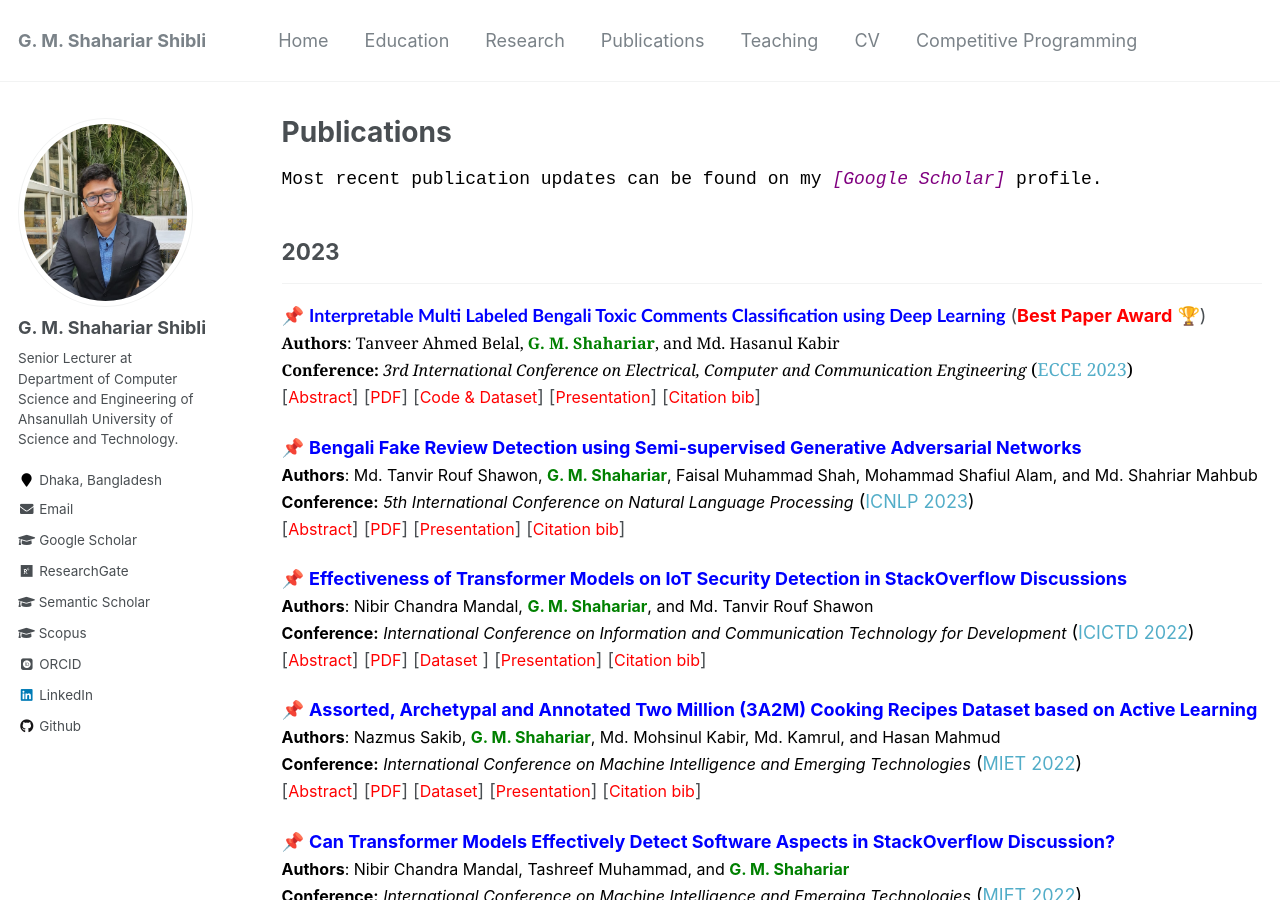
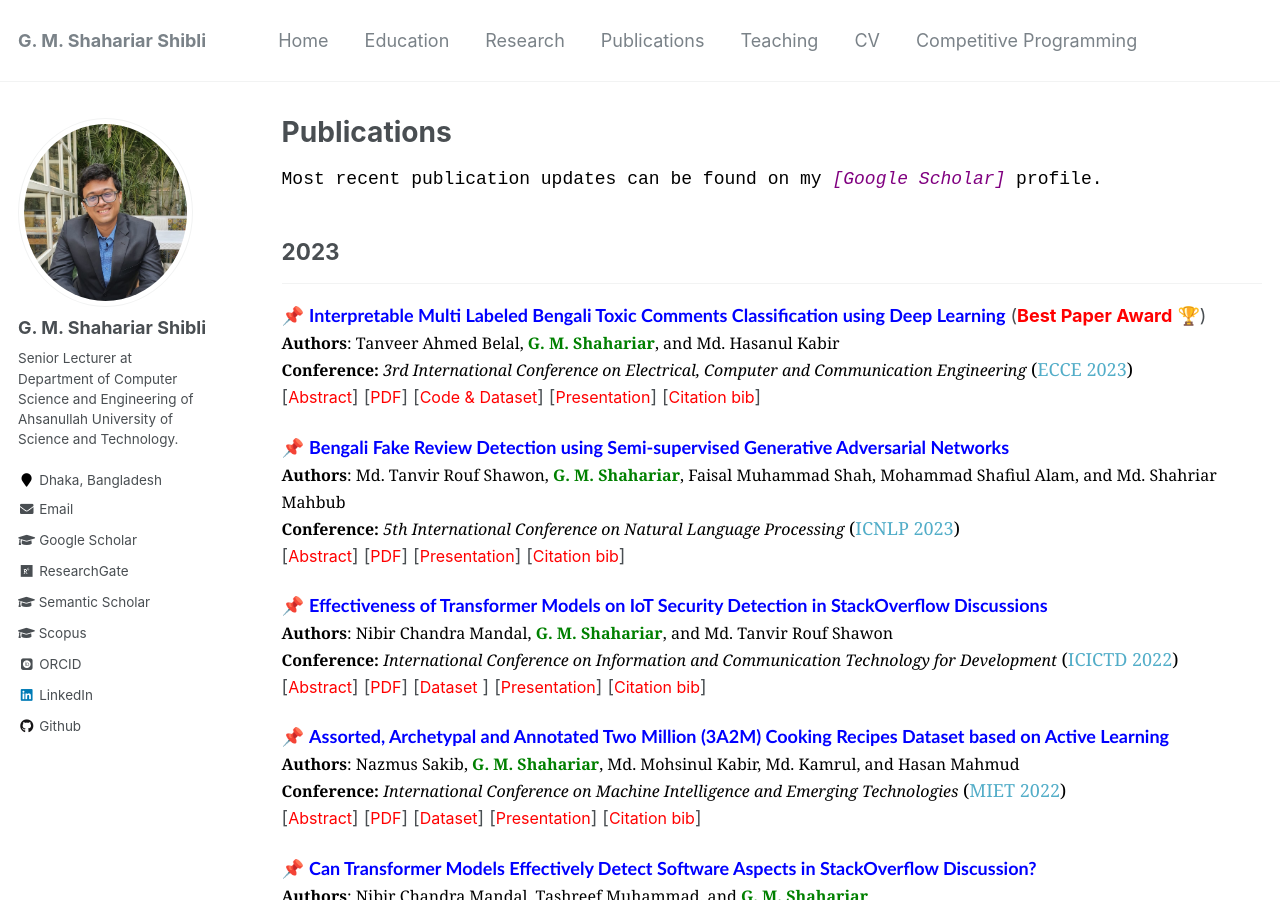
Before and after one commit to shahariar-shibli/shahariar-shibli.github.io, a Jekyll site: the page built from _pages/publications.md, in a window 1280 px wide and 900 px high. Built offline with Jekyll 4.4.1, drawn with Linux system fonts in a browser that asks for light colours; some web fonts are replaced.

Commit message:
Update publications.md

```diff
--- a/_pages/publications.md
+++ b/_pages/publications.md
@@ -36,7 +36,7 @@ author_profile: true
 </div>
 
 <div id="ecce2023_abstract" class="abstract" style="display:none;">
-	<p style="text-align:justify; color:black;font-family:Trebuchet MS;">
+	<p style="text-align:justify; color:black;font-family:Monaco;">
 		<font size="3">
 			This paper presents a deep learning-based pipeline for categorizing Bengali toxic comments,
 			in which at first a binary classification model is used to determine whether a comment is toxic or not,
@@ -52,12 +52,12 @@ author_profile: true
 </div>
 
 <!-- Paper 04 -->
-📌 [<span style="color:blue">**Bengali Fake Review Detection using Semi-supervised Generative Adversarial Networks**</span>](https://www.researchgate.net/publication/369855297_Bengali_Fake_Review_Detection_using_Semi-supervised_Generative_Adversarial_Networks)<br>
-<span style="color:black">
+📌 [<span style="color:blue;font-family:Trebuchet MS;">**Bengali Fake Review Detection using Semi-supervised Generative Adversarial Networks**</span>](https://www.researchgate.net/publication/369855297_Bengali_Fake_Review_Detection_using_Semi-supervised_Generative_Adversarial_Networks)<br>
+<span style="color:black;font-family:Georgia">
 	<font size="3"><strong>Authors</strong>: Md. Tanvir Rouf Shawon, <strong style="color:green">G. M. Shahariar</strong>, Faisal Muhammad Shah, Mohammad Shafiul Alam, and Md. Shahriar Mahbub</font>
 </span>
 <br>
-<span style="color:black">
+<span style="color:black;font-family:Georgia">
 	<font size="3"><strong>Conference:</strong><em> 5th International Conference on Natural Language Processing</em></font> ([ICNLP 2023](http://www.icnlp.net/index.html))
 </span>
 <br>
@@ -75,7 +75,7 @@ author_profile: true
 </div>
 
 <div id="icnlp2023_abstract" class="abstract" style="display:none;">
-	<p style="text-align:justify; color:black;">
+	<p style="text-align:justify; color:black;font-family:Monaco;">
 		<font size="3">
 			This paper investigates the potential of semi-supervised Generative Adversarial Networks (GANs) to fine-tune pretrained language
 			models in order to classify Bengali fake reviews from real reviews with a few annotated data. With the rise of social media and e-commerce,
@@ -93,12 +93,12 @@ author_profile: true
 </div>
 
 <!-- Paper 03 -->
-📌 [<span style="color:Blue">**Effectiveness of Transformer Models on IoT Security Detection in StackOverflow Discussions**</span>](https://link.springer.com/chapter/10.1007/978-981-19-7528-8_10)<br>
-<span style="color:black">
+📌 [<span style="color:Blue;font-family:Trebuchet MS;">**Effectiveness of Transformer Models on IoT Security Detection in StackOverflow Discussions**</span>](https://link.springer.com/chapter/10.1007/978-981-19-7528-8_10)<br>
+<span style="color:black;font-family:Georgia">
 	<font size="3"><strong>Authors</strong>: Nibir Chandra Mandal, <strong style="color:green">G. M. Shahariar</strong>, and Md. Tanvir Rouf Shawon</font>
 </span>
 <br>
-<span style="color:black">
+<span style="color:black;font-family:Georgia">
 	<font size="3"><strong>Conference:</strong><em> International Conference on Information and Communication Technology for Development</em></font> ([ICICTD 2022](https://link.springer.com/book/10.1007/978-981-19-7528-8))
 </span>
 <br>
@@ -121,7 +121,7 @@ author_profile: true
 </div>
 
 <div id="icictd2023_abstract" class="abstract" style="display:none;">
-	<p style="text-align:justify; color:black;">
+	<p style="text-align:justify; color:black;font-family:Monaco;">
 		<font size="3">
 			The Internet of Things (IoT) is an emerging concept that directly links to the billions of physical items, or “things”
 			that are connected to the Internet and are all gathering and exchanging information between devices and systems. However,
@@ -143,12 +143,12 @@ author_profile: true
 
 
 <!-- Paper 02 -->
-📌 [<span style="color:Blue">**Assorted, Archetypal and Annotated Two Million (3A2M) Cooking Recipes Dataset based on Active Learning**</span>](https://doi.org/10.1007/978-3-031-34622-4_15)<br>
-<span style="color:black">
+📌 [<span style="color:Blue;font-family:Trebuchet MS;">**Assorted, Archetypal and Annotated Two Million (3A2M) Cooking Recipes Dataset based on Active Learning**</span>](https://doi.org/10.1007/978-3-031-34622-4_15)<br>
+<span style="color:black;font-family:Georgia">
 	<font size="3"><strong>Authors</strong>: Nazmus Sakib, <strong style="color:green">G. M. Shahariar</strong>, Md. Mohsinul Kabir, Md. Kamrul, and Hasan Mahmud</font>
 </span>
 <br>
-<span style="color:black">
+<span style="color:black;font-family:Georgia">
 	<font size="3"><strong>Conference:</strong><em> International Conference on Machine Intelligence and Emerging Technologies</em></font> ([MIET 2022](https://confmiet.org/))
 </span>
 <br>
@@ -173,7 +173,7 @@ author_profile: true
 </div>
 
 <div id="miet2022_abstract" class="abstract" style="display:none;">
-	<p style="text-align:justify; color:black;">
+	<p style="text-align:justify; color:black;font-family:Monaco;">
 		<font size="3">
 			Cooking recipes allow individuals to exchange culinary ideas and provide food preparation instructions. Due to a lack of
 			adequate labeled data, categorizing raw recipes found online to the appropriate food genres is a challenging task in this domain.
@@ -193,12 +193,12 @@ author_profile: true
 </div>
 
 <!-- Paper 01 -->
-📌 [<span style="color:Blue">**Can Transformer Models Effectively Detect Software Aspects in StackOverflow Discussion?**</span>](https://doi.org/10.1007/978-3-031-34622-4_18)<br>
-<span style="color:black">
+📌 [<span style="color:Blue;font-family:Trebuchet MS;">**Can Transformer Models Effectively Detect Software Aspects in StackOverflow Discussion?**</span>](https://doi.org/10.1007/978-3-031-34622-4_18)<br>
+<span style="color:black;font-family:Georgia">
 	<font size="3"><strong>Authors</strong>: Nibir Chandra Mandal, Tashreef Muhammad, and <strong style="color:green">G. M. Shahariar</strong></font>
 </span>
 <br>
-<span style="color:black">
+<span style="color:black;font-family:Georgia">
 	<font size="3"><strong>Conference:</strong><em> International Conference on Machine Intelligence and Emerging Technologies</em></font> ([MIET 2022](https://confmiet.org/))
 </span>
 <br>
@@ -221,7 +221,7 @@ author_profile: true
 </div>
 
 <div id="miet2022_2_abstract" class="abstract" style="display:none;">
-	<p style="text-align:justify; color:black;">
+	<p style="text-align:justify; color:black;font-family:Monaco;">
 		<font size="3">
 			Dozens of new tools and technologies are being incorporated to help developers, which is becoming a source of consternation
 			as they struggle to choose one over the others. For example, there are at least ten frameworks available to developers for
@@ -244,12 +244,12 @@ author_profile: true
 ## 2022
 ---------
 <!-- Paper 02 -->
-📌 [<span style="color:Blue">**Automatic back transliteration of Romanized Bengali (Banglish) to Bengali**</span>](https://link.springer.com/article/10.1007/s42044-022-00122-9)<br>
-<span style="color:black">
+📌 [<span style="color:Blue;font-family:Trebuchet MS;">**Automatic back transliteration of Romanized Bengali (Banglish) to Bengali**</span>](https://link.springer.com/article/10.1007/s42044-022-00122-9)<br>
+<span style="color:black;font-family:Georgia">
 	<font size="3"><strong>Authors</strong>: <strong style="color:green">G. M. Shahariar Shibli</strong>, Md. Tanvir Rouf Shawon, Anik Hassan Nibir, Md. Zabed Miandad, and Nibir Chandra Mandal</font>
 </span>
 <br>
-<span style="color:black">
+<span style="color:black;font-family:Georgia">
 	<font size="3"><strong>Journal:</strong><em> Iran Journal of Computer Science</em></font> ([Iran J Comput Sci](https://www.springer.com/journal/42044))
 </span>
 <br>
@@ -269,7 +269,7 @@ author_profile: true
 </div>
 
 <div id="iran2022_abstract" class="abstract" style="display:none;">
-	<p style="text-align:justify; color:black;">
+	<p style="text-align:justify; color:black;font-family:Monaco;">
 		<font size="3">
 			Back transliteration of Romanized Bengali to Bengali is the process of converting text written in the Latin alphabet back into the
 			Bengali script. This is often done in order to improve the readability of Bengali text for Bengali speakers using a simple rules-based
@@ -287,12 +287,12 @@ author_profile: true
 </div>
 
 <!-- Paper 01 -->
-📌 [<span style="color:Blue">**Urgent Text Detection in Bengali Language Based on Boosting Techniques**</span>](https://link.springer.com/chapter/10.1007/978-981-19-2445-3_49)<br>
-<span style="color:black">
+📌 [<span style="color:Blue;font-family:Trebuchet MS;">**Urgent Text Detection in Bengali Language Based on Boosting Techniques**</span>](https://link.springer.com/chapter/10.1007/978-981-19-2445-3_49)<br>
+<span style="color:black;font-family:Georgia">
 	<font size="3"><strong>Authors</strong>: Rafsan Rahman, Tamanna Nazmin, Noor Nafeur Rahman, Miyad Bhuiyan, <strong style="color:green">G. M. Shahariar</strong>, and Faisal Muhammad Shah</font>
 </span>
 <br>
-<span style="color:black">
+<span style="color:black;font-family:Georgia">
 	<font size="3"><strong>Conference:</strong><em> International Conference on Fourth Industrial Revolution and Beyond</em></font> ([ICFIRB 2022](https://link.springer.com/book/10.1007/978-981-19-2445-3))
 </span>
 <br>
@@ -319,7 +319,7 @@ author_profile: true
 </div>
 
 <div id="icfirb2022_abstract" class="abstract" style="display:none;">
-	<p style="text-align:justify; color:black;">
+	<p style="text-align:justify; color:black;font-family:Monaco;">
 		<font size="3">
 			This paper presents a learning approach on a unique dataset formulated by authors that detects urgent texts
 			from the posts on social media platforms in Bengali language. It is difficult to keep track of every information
@@ -339,12 +339,12 @@ author_profile: true
 ## 2021
 -------
 <!-- Paper 01 -->
-📌 [<span style="color:Blue">**Ben-Sarc: A Corpus for Sarcasm Detection from Bengali Social Media Comments and Its Baseline Evaluation**</span>](https://www.researchgate.net/publication/357888683_Ben-Sarc_A_Corpus_for_Sarcasm_Detection_from_Bengali_Social_Media_Comments_and_Its_Baseline_Evaluation)<br>
-<span style="color:black">
+📌 [<span style="color:Blue;font-family:Trebuchet MS;">**Ben-Sarc: A Corpus for Sarcasm Detection from Bengali Social Media Comments and Its Baseline Evaluation**</span>](https://www.researchgate.net/publication/357888683_Ben-Sarc_A_Corpus_for_Sarcasm_Detection_from_Bengali_Social_Media_Comments_and_Its_Baseline_Evaluation)<br>
+<span style="color:black;font-family:Georgia">
 	<font size="3"><strong>Authors</strong>: Sanzana Karim Lora, <strong style="color:green">G. M. Shahariar</strong>, Tamanna Nazmin, Noor Nafeur Rahman, Rafsan Rahman, Miyad Bhuiyan, and Faisal Muhammad shah</font>
 </span>
 <br>
-	<span style="color:black">
+	<span style="color:black;font-family:Georgia">
 		<font size="3"><strong>Journal:</strong>
 				<span style ="color:orchid">
 					<em>under review</em>
@@ -365,7 +365,7 @@ author_profile: true
 </div>
 
 <div id="inreview_abstract" class="abstract" style="display:none;">
-	<p style="text-align:justify; color:black;">
+	<p style="text-align:justify; color:black;font-family:Monaco;">
 		<font size="3">
 			Sarcasm detection research of the Bengali language so far can be considered to be narrow due to the unavailability of resources.
 			In this paper, we introduce a large-scale self annotated Bengali corpus for sarcasm detection research problem in the Bengali
@@ -384,12 +384,12 @@ author_profile: true
 ## 2019
 -------
 <!-- Paper 01 -->
-📌 [<span style="color:Blue">**Spam Review Detection Using Deep Learning**</span>](https://ieeexplore.ieee.org/document/8936148)<br>
-<span style="color:black">
+📌 [<span style="color:Blue;font-family:Trebuchet MS;">**Spam Review Detection Using Deep Learning**</span>](https://ieeexplore.ieee.org/document/8936148)<br>
+<span style="color:black;font-family:Georgia">
 	<font size="3"><strong>Authors</strong>: <strong style="color:green">G. M. Shahariar</strong>, Swapnil Biswas, Faiza Omar, Faisal Muhammad Shah, and Samiha Binte Hassan</font>
 </span>
 <br>
-<span style="color:black">
+<span style="color:black;font-family:Georgia">
 	<font size="3"><strong>Conference:</strong><em> 10th Annual Information Technology, Electronics and Mobile Communication Conference</em></font> ([IEMCON 2019](https://ieee-iemcon.org/ieee-iemcon-2019-2/))
 </span>
 <br>
@@ -411,7 +411,7 @@ author_profile: true
 </div>
 
 <div id="iemcon2019_abstract" class="abstract" style="display:none;">
-	<p style="text-align:justify; color:black;">
+	<p style="text-align:justify; color:black;font-family:Monaco;">
 		<font size="3">
 			A robust and reliable system of detecting spam reviews is a crying need in todays world in order to purchase products
 			without being cheated from online sites. In many online sites, there are options for posting reviews, and thus creating
```
